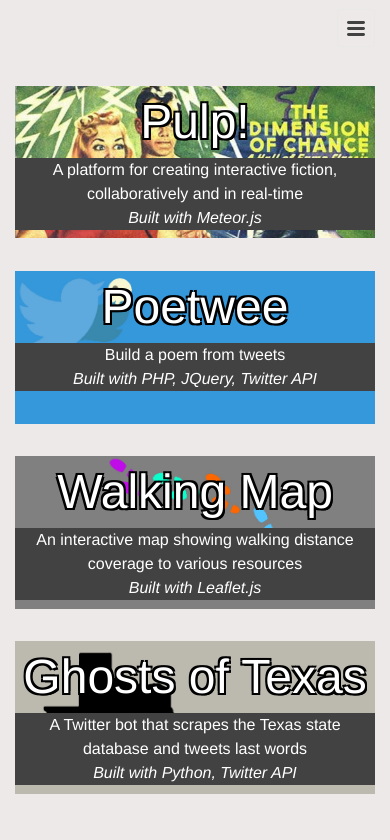
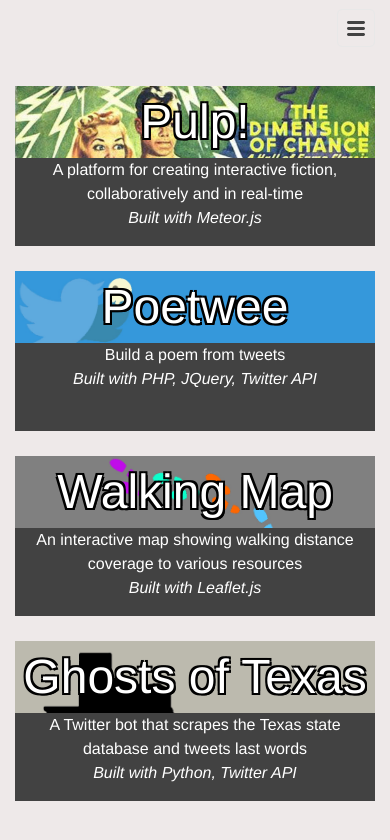
Before and after one commit to mkeating/portfolio, a Jekyll site: the page built from index.html, in a window 390 px wide. Shown: the top 840 px of the page. Built offline with Jekyll 4.4.1, drawn with Linux system fonts in a browser that asks for light colours.

Commit message:
better mobile styling

```diff
--- a/_config.yml
+++ b/_config.yml
@@ -11,8 +11,8 @@
 description: > # this means to ignore newlines until "baseurl:"
   Michael Keating's Portfolio
 #baseurl: "/portfolio" # the subpath of your site, e.g. /blog
-url: "http://mkeat.net" # prod
-#url: "http://127.0.0.1:4000" # dev
+#url: "http://mkeat.net" # prod
+url: "http://127.0.0.1:4000" # dev
 twitter_username: mikekeating
 github_username:  mkeating
 collections:
--- a/_projects/ghosts.markdown
+++ b/_projects/ghosts.markdown
@@ -4,6 +4,7 @@
 title:  "Ghosts of Texas"
 description: "A Twitter bot that scrapes the Texas state database and tweets last words"
 url: https://twitter.com/ghostsoftexas
+github: https://github.com/mkeating/ghosts
 order: 4
 background: '/img/ghosts.jpg'
 content: <a href="https://www.tdcj.state.tx.us/death_row/dr_executed_offenders.html"> This</a> is a database of information on all those executed in the state of Texas. Ghosts of Texas is a Twitter bot I made in Python that scrapes this site and tweets their last words. This is not intended to be humorous or political; I just found it to be a really compelling body of text.
--- a/_projects/pulp.markdown
+++ b/_projects/pulp.markdown
@@ -7,6 +7,6 @@
 github: https://github.com/mkeating/pulp
 order: 1
 background: '/img/pulp.jpg'
-content: Pulp was my capstone design project for my master's degree. It started out as a classroom tool, but evolved into just a general game-app for encouraging creative writing by allowing users to influence and inspire each other. Users can create branching, choice-based stories much like the Choose Your Own Adventure books you probably read as a kid. The branches can be either explicit (a button that says "Enter the cave", for instance) or more implicit or impressionistic; each word of the active text can become its own branch. In an effort to make the collaborative nature feel more real, Pulp updates in real time, so if you and another user are on the same panel, you can see any links they create as soon as it happens.
+content: Pulp was my capstone design project for my master's degree. It started out as a classroom tool, but evolved into just a general game-app for encouraging creative writing by allowing users to influence and inspire each other. Users can create branching, choice-based stories much like the Choose Your Own Adventure books you probably read as a kid. The branches can be either explicit (a button that says "Enter the cave", for instance) or more implicit or impressionistic; each word of the active text can become its own branch. In an effort to make the collaborative nature feel more real, Pulp updates in real time, so if you and another user are on the same panel, you can see any links they create as soon as it happens. It also includes a primitive sentence generator using Markov chains. <br/> You can log in with <b>test@test.com/password</b> if you'd rather not make an account.
 tools: Meteor.js
 ---
--- a/css/main.scss
+++ b/css/main.scss
@@ -54,11 +54,11 @@
 
 .projectPreview {
 	margin-bottom: 10px;
-	min-height: 100px;
+	/*min-height: 175px;*/
 	height: 175px;
 	background-size: 100%;
 	background-repeat: no-repeat;
-	overflow: hidden;
+	/*overflow: hidden;*/
 
 
 	-webkit-transition: all 1s ease;
@@ -87,6 +87,10 @@
 		text-decoration:none;
 		pointer:cursor;
 	}
+}
+
+.projectLink:hover, .projectLink:visited, .projectLink:link, .projectLink:active,{
+    text-decoration: none;
 }
 
 
@@ -127,6 +131,7 @@
 	color: white;
 	background-color: $grey-color-dark;
   font-size: 1em;
+  min-height: 88px;
 }
 
 .projectTools {
```
